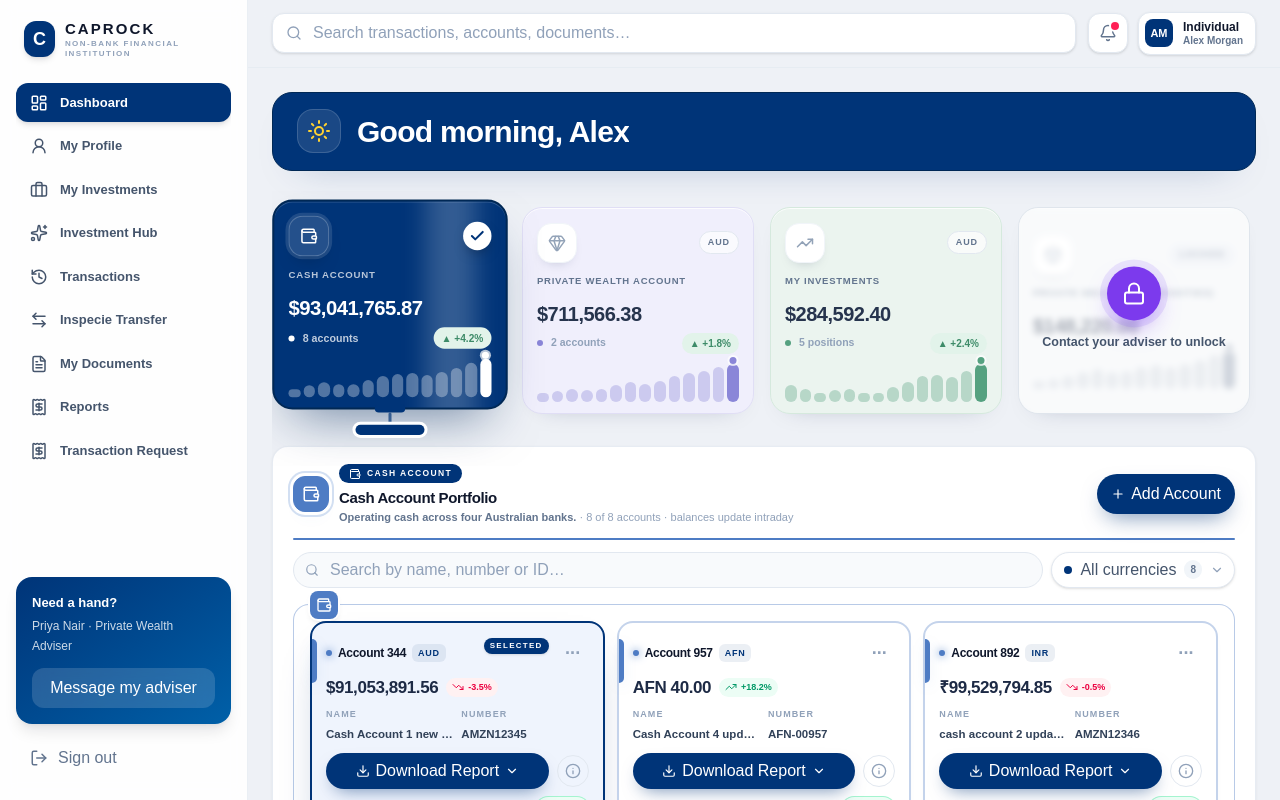
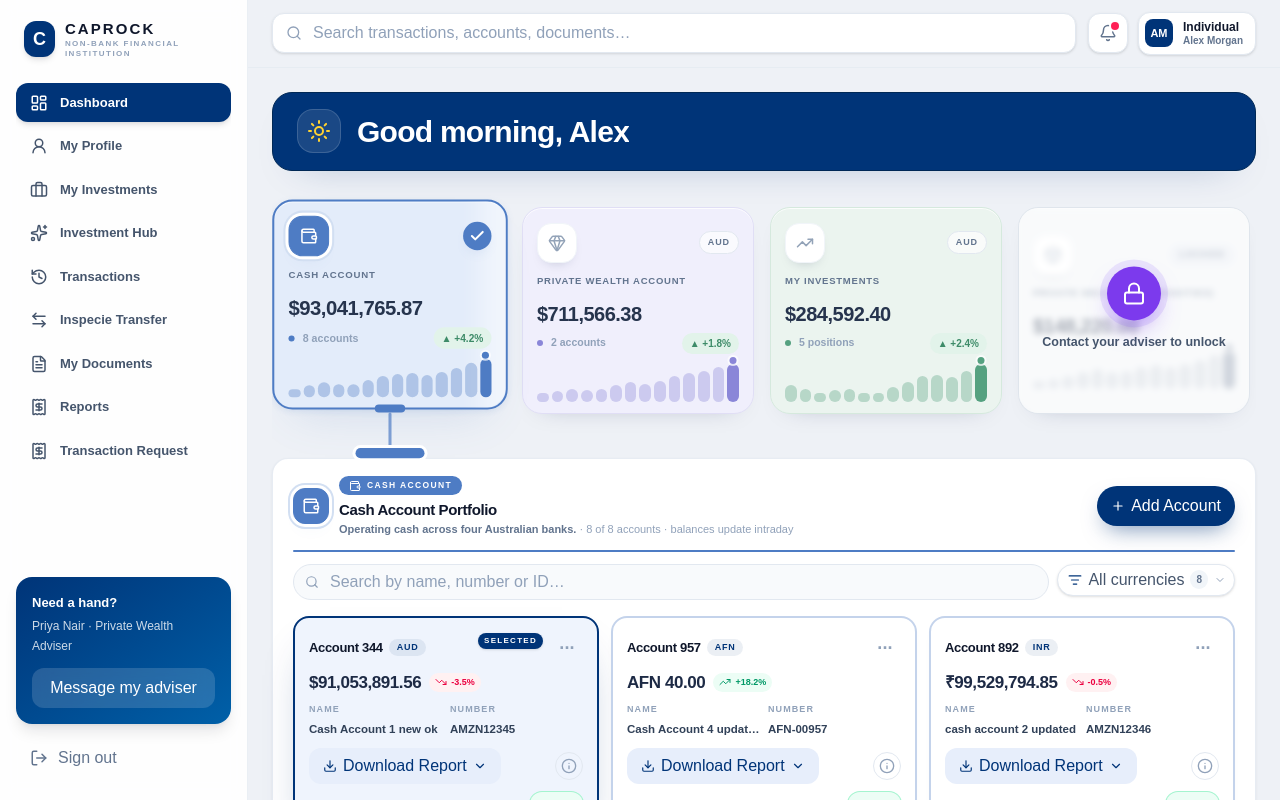
Before and after one commit to AnfasPervez2399/uplifting-caprock, a React (Vite) app: page /portal in a window 1280 px wide. Shown: the top 800 px of the page. Built offline with nearby package versions, Linux system fonts and the light colour scheme.

Commit message:
updated file

```diff
--- a/src/features/portal/pages/DashboardHome.tsx
+++ b/src/features/portal/pages/DashboardHome.tsx
@@ -10,9 +10,13 @@ import {
   ChevronLeft,
   ChevronRight,
   Download,
+  FileDown,
+  FileSpreadsheet,
+  FileText,
   Gem,
   Info,
   Lock,
+  ListFilter,
   PiggyBank,
   Plus,
   Search,
@@ -281,12 +285,12 @@ function PortfolioCarousel({
   };
   return (
     <div
-      className="group relative z-10 -mb-4 mt-4"
+      className="group relative z-10 -mb-1 mt-4"
       style={{ overflowX: "visible", overflowY: "clip" }}
     >
       <div
         ref={track}
-        className="no-scrollbar -mb-5 flex snap-x snap-mandatory gap-4 overflow-x-auto px-1 pb-[52px] pt-4"
+        className="no-scrollbar -mb-2 flex snap-x snap-mandatory gap-4 overflow-x-auto px-1 pb-[52px] pt-4"
         style={{
           scrollbarColor: "transparent transparent",
           msOverflowStyle: "none",
@@ -321,7 +325,7 @@ function PortfolioCarousel({
               whileHover={{
                 y: isActive ? -8 : -7,
                 scale: 1.02,
-                borderColor: isActive ? "#002855" : meta.cardEdge,
+                borderColor: meta.cardEdge,
                 boxShadow: `0 28px 48px -20px ${meta.glow}`,
               }}
               whileTap={{ scale: 0.98 }}
@@ -342,12 +346,11 @@ function PortfolioCarousel({
               style={
                 isActive
                   ? {
-                      borderColor: "#002855",
+                      borderColor: meta.accent,
                       borderWidth: 2,
-                      background: "#003478",
+                      background: meta.soft,
                       zIndex: 2,
-                      boxShadow:
-                        "0 24px 48px -20px rgba(0,40,90,.55),inset 0 1px 0 rgba(255,255,255,.18)",
+                      boxShadow: `0 22px 44px -22px ${meta.glow},0 2px 8px -2px ${meta.glow},inset 0 1px 0 rgba(255,255,255,.7)`,
                     }
                   : {
                       borderColor: meta.whisperEdge,
@@ -363,7 +366,7 @@ function PortfolioCarousel({
                 className="pointer-events-none absolute inset-0 overflow-hidden rounded-[inherit]"
               >
                 {isActive && !kpi.locked && (
-                  <span className="prism-sheen absolute inset-y-[-20%] left-0 w-[22%] bg-white/20 blur-md" />
+                  <span className="prism-sheen absolute inset-y-[-20%] left-0 w-[30%] bg-white/50 blur-md" />
                 )}
               </span>
               {kpi.locked && (
@@ -399,14 +402,14 @@ function PortfolioCarousel({
                     animate={{ opacity: 1, scale: 1 }}
                     transition={{ duration: 0.25 }}
                     className="absolute -top-[3px] left-1/2 h-2 w-[30px] -translate-x-1/2 rounded-full"
-                    style={{ background: "#003478" }}
+                    style={{ background: meta.accent }}
                   />
                   <motion.span
                     initial={{ scaleY: 0, opacity: 0 }}
                     animate={{ scaleY: 1, opacity: 0.7 }}
                     transition={{ delay: 0.1, duration: 0.3, ease: "easeOut" }}
-                    style={{ background: "#003478", transformOrigin: "top" }}
-                    className="absolute left-1/2 top-[5px] h-[15px] w-[3px] -translate-x-1/2 rounded-full"
+                    style={{ background: meta.accent, transformOrigin: "top" }}
+                    className="absolute left-1/2 top-[5px] h-[38px] w-[3px] -translate-x-1/2 rounded-full"
                   />
                   <motion.span
                     initial={{ opacity: 0, scale: 0.5 }}
@@ -417,11 +420,10 @@ function PortfolioCarousel({
                       stiffness: 500,
                       damping: 20,
                     }}
-                    className="absolute left-1/2 top-[17px] h-[10px] w-[68px] -translate-x-1/2 rounded-full"
+                    className="absolute left-1/2 top-[40px] h-[10px] w-[68px] -translate-x-1/2 rounded-full"
                     style={{
-                      background: "#003478",
-                      boxShadow:
-                        "0 0 0 3px #FFFFFF,0 8px 16px -6px rgba(0,52,120,.5)",
+                      background: meta.accent,
+                      boxShadow: `0 0 0 3px #FFFFFF,0 8px 16px -6px ${meta.glow}`,
                     }}
                   />
                 </span>
@@ -435,10 +437,9 @@ function PortfolioCarousel({
                     isActive
                       ? {
                           color: "#FFFFFF",
-                          background: "rgba(255,255,255,.14)",
-                          borderColor: "rgba(255,255,255,.22)",
-                          boxShadow:
-                            "0 0 0 3px rgba(255,255,255,.12),0 10px 20px -12px rgba(0,0,0,.5)",
+                          background: meta.accent,
+                          borderColor: meta.accent,
+                          boxShadow: `0 0 0 3px #FFFFFF,0 0 0 5px ${meta.cardEdge},0 10px 20px -12px ${meta.glow}`,
                         }
                       : {
                           color: "#93A3B8",
@@ -460,8 +461,11 @@ function PortfolioCarousel({
                     transition={{ type: "spring", stiffness: 500, damping: 20 }}
                     layout
                     layoutId="pf-viewing"
-                    className="grid h-7 w-7 shrink-0 place-items-center rounded-full bg-white text-[#003478]"
-                    style={{ boxShadow: "0 6px 14px -6px rgba(0,0,0,.5)" }}
+                    className="grid h-7 w-7 shrink-0 place-items-center rounded-full text-white"
+                    style={{
+                      background: meta.accent,
+                      boxShadow: `0 6px 14px -6px ${meta.glow}`,
+                    }}
                   >
                     <Check className="h-4 w-4" strokeWidth={3} />
                   </motion.span>
@@ -472,33 +476,20 @@ function PortfolioCarousel({
                   </span>
                 )}
               </span>
-              <span
-                className="mt-2 block text-[9.5px] font-extrabold uppercase leading-5 tracking-[0.08em] text-slate-500"
-                style={
-                  isActive ? { color: "rgba(255,255,255,.72)" } : undefined
-                }
-              >
+              <span className="mt-2 block text-[9.5px] font-extrabold uppercase leading-5 tracking-[0.08em] text-slate-500">
                 {kpi.label}
               </span>
-              <span
-                className="relative mt-2 block truncate text-[20px] font-bold tabular-nums tracking-tight text-[#26344D]"
-                style={isActive ? { color: "#FFFFFF" } : undefined}
-              >
+              <span className="relative mt-2 block truncate text-[20px] font-bold tabular-nums tracking-tight text-[#26344D]">
                 <CountUp
                   value={kpi.amount}
                   format={(v) => fmtMoney(v, kpi.currency)}
                 />
               </span>
               {!kpi.locked && (
-                <span
-                  className="relative mt-1 flex items-center gap-2 text-[10.5px] font-semibold text-slate-400"
-                  style={
-                    isActive ? { color: "rgba(255,255,255,.75)" } : undefined
-                  }
-                >
+                <span className="relative mt-1 flex items-center gap-2 text-[10.5px] font-semibold text-slate-400">
                   <span
                     className="h-1.5 w-1.5 rounded-full"
-                    style={{ background: isActive ? "#FFFFFF" : meta.accent }}
+                    style={{ background: meta.accent }}
                   />
                   {counts[id]}
                   <span
@@ -520,9 +511,9 @@ function PortfolioCarousel({
               <span className="relative mt-2.5 block">
                 <MiniBars
                   values={kpi.spark}
-                  bar={isActive ? "rgba(255,255,255,.32)" : `${meta.accent}59`}
-                  last={isActive ? "#FFFFFF" : meta.accent}
-                  dot={isActive ? "#FFFFFF" : meta.accent}
+                  bar={`${meta.accent}59`}
+                  last={meta.accent}
+                  dot={meta.accent}
                 />
               </span>
             </motion.button>
@@ -683,14 +674,6 @@ function AccountCard({
           }
         }}
       >
-        <span
-          aria-hidden
-          className="absolute left-0 top-4 h-11 w-[5px] rounded-r-full"
-          style={{
-            background: accent,
-            boxShadow: `0 4px 12px -2px ${accent}88`,
-          }}
-        />
         {selected && (
           <motion.span
             initial={{ opacity: 0, scale: 0.8 }}
@@ -705,14 +688,10 @@ function AccountCard({
             className="flex items-center justify-between"
             onClick={(e) => e.stopPropagation()}
           >
-            <p className="flex items-center gap-1.5 text-xs font-extrabold tracking-tight text-slate-900">
-              <span
-                className="h-1.5 w-1.5 rounded-full"
-                style={{ background: accent, boxShadow: `0 0 8px ${accent}` }}
-              />
+            <p className="flex items-center gap-1.5 text-[13px] font-extrabold tracking-tight text-slate-900">
               Account {account.id}
               <span
-                className="rounded-md px-1.5 py-[3px] text-[9px] font-black tracking-[0.08em]"
+                className="rounded-full px-2 py-[2px] text-[9px] font-black tracking-[0.08em]"
                 style={{ background: "#00347814", color: "#003478" }}
               >
                 {account.currency}
@@ -773,11 +752,11 @@ function AccountCard({
             className="mt-2.5 flex items-center gap-2"
             onClick={(e) => e.stopPropagation()}
           >
-            <div className="relative flex-1">
+            <div className="relative flex-none">
               <button
                 type="button"
                 onClick={() => setReportMenu((o) => !o)}
-                className="flex w-full items-center justify-center gap-1.5 rounded-full bg-[#003478] py-1.5 text-[10px] font-extrabold text-white shadow-[0_8px_18px_-8px_rgba(0,52,120,.6)] transition hover:-translate-y-px hover:bg-[#002855] hover:shadow-[0_10px_22px_-8px_rgba(0,52,120,.65)] active:translate-y-0 active:scale-[0.98]"
+                className="inline-flex w-auto items-center justify-center gap-1.5 rounded-xl bg-[#E7EEFB] px-3.5 py-[6px] text-[10px] font-extrabold text-[#003478] transition hover:bg-[#003478] hover:text-white hover:shadow-[0_10px_22px_-8px_rgba(0,52,120,.65)] active:scale-[0.98]"
               >
                 <Download className="h-3.5 w-3.5" /> Download Report
                 <ChevronDown
@@ -790,26 +769,32 @@ function AccountCard({
                     className="fixed inset-0 z-20"
                     onClick={() => setReportMenu(false)}
                   />
-                  <ul className="absolute inset-x-0 bottom-full z-30 mb-1.5 overflow-hidden rounded-xl border border-slate-200 bg-white p-1 shadow-xl">
-                    {["PDF statement", "Excel transactions", "CSV ledger"].map(
-                      (f) => (
-                        <li key={f}>
+                  <ul className="absolute inset-x-0 bottom-full z-30 mb-1.5 overflow-hidden rounded-xl border border-slate-200/80 bg-white p-1 shadow-[0_20px_44px_-16px_rgba(15,30,70,.35)] ring-1 ring-slate-950/5">
+                    {[
+                      { label: "PDF statement", Icon: FileText },
+                      { label: "Excel transactions", Icon: FileSpreadsheet },
+                      { label: "CSV ledger", Icon: FileDown },
+                    ].map(({ label, Icon }) => (
+                      <li key={label}>
                         <button
                           type="button"
                           onClick={() => {
                             setReportMenu(false);
                             pushToast(
                               "Report preparing",
-                                `${f} · Account ${account.id}.`,
-                              );
-                            }}
-                            className="w-full rounded-lg px-3 py-2 text-left text-xs font-bold text-slate-600 hover:bg-slate-50"
-                          >
-                            {f}
+                              `${label} · Account ${account.id}.`,
+                            );
+                          }}
+                          className="group flex w-full items-center gap-2 rounded-lg px-2.5 py-2 text-left text-[11px] font-bold text-slate-600 transition hover:bg-[#EAF1FE] hover:text-[#003478]"
+                        >
+                          <span className="grid h-6 w-6 shrink-0 place-items-center rounded-md bg-slate-100 text-slate-500 transition group-hover:bg-[#003478] group-hover:text-white">
+                            <Icon className="h-3.5 w-3.5" />
+                          </span>
+                          {label}
+                          <Download className="ml-auto h-3 w-3 opacity-0 transition group-hover:opacity-60" />
                         </button>
                       </li>
-                      ),
-                    )}
+                    ))}
                   </ul>
                 </>
               )}
@@ -821,7 +806,7 @@ function AccountCard({
                 setDraftName(account.name);
                 setDetail(true);
               }}
-              className="grid h-8 w-8 shrink-0 place-items-center rounded-full border border-slate-200 text-slate-400 transition hover:border-[#003478] hover:text-[#003478] active:scale-95"
+              className="ml-auto grid h-7 w-7 shrink-0 place-items-center rounded-full border border-slate-200 text-slate-400 transition hover:border-[#003478] hover:text-[#003478] active:scale-95"
             >
               <Info className="h-4 w-4" />
             </button>
@@ -1318,8 +1303,8 @@ function PortfolioPanel({
         className="transition-colors duration-300"
         style={{
           background: meta.soft,
-          borderColor: meta.cardEdge,
-          borderTop: `3px solid ${meta.accent}`,
+          borderColor: `${meta.accent}99`,
+          borderTop: `4px solid ${meta.accent}`,
         }}
       >
         <div className="flex flex-wrap items-center gap-2.5 px-4 pt-4 sm:px-5">
@@ -1335,7 +1320,10 @@ function PortfolioPanel({
             <PfIcon className="h-[18px] w-[18px]" />
           </span>
           <div className="min-w-0 flex-1">
-            <p className="mb-0.5 inline-flex w-fit items-center gap-1.5 rounded-full bg-[#003478] px-2.5 py-[3px] text-[8.5px] font-black uppercase tracking-[0.16em] text-white">
+            <p
+              className="mb-0.5 inline-flex w-fit items-center gap-1.5 rounded-full px-2.5 py-[3px] text-[8.5px] font-black uppercase tracking-[0.16em] text-white transition-colors duration-300"
+              style={{ background: meta.accent }}
+            >
               <PfIcon className="h-3 w-3" />
               {kpi?.label ?? "Portfolio"}
             </p>
@@ -1382,16 +1370,13 @@ function PortfolioPanel({
                 onClick={() => setCcyOpen((o) => !o)}
                 aria-haspopup="listbox"
                 aria-expanded={ccyOpen}
-                className={`inline-flex h-9 items-center gap-2 rounded-full border bg-white pl-3 pr-2.5 text-xs font-extrabold shadow-sm transition active:scale-[0.98] ${
+                className={`inline-flex h-8 items-center gap-1.5 rounded-full border bg-white pl-2.5 pr-2 text-[11px] font-bold shadow-sm transition active:scale-[0.98] ${
                   ccyOpen || currency !== "All"
-                    ? "border-[#003478] text-[#003478]"
+                    ? "border-[#003478] bg-[#EAF1FE] text-[#003478]"
                     : "border-slate-200 text-slate-600 hover:border-[#B9CCF5] hover:text-[#003478]"
                 }`}
               >
-                <span
-                  className="h-2 w-2 rounded-full"
-                  style={{ background: "#003478" }}
-                />
+                <ListFilter className="h-3.5 w-3.5 text-[#003478]" />
                 {currency === "All" ? "All currencies" : currency}
                 <span className="rounded-full bg-slate-100 px-1.5 py-[2px] text-[10px] font-black tabular-nums text-slate-500">
                   {currency === "All"
@@ -1399,7 +1384,7 @@ function PortfolioPanel({
                     : (ccyCounts[currency] ?? 0)}
                 </span>
                 <ChevronDown
-                  className={`h-3.5 w-3.5 text-slate-400 transition-transform ${ccyOpen ? "rotate-180" : ""}`}
+                  className={`h-3 w-3 text-slate-400 transition-transform ${ccyOpen ? "rotate-180" : ""}`}
                 />
               </button>
               {ccyOpen && (
@@ -1413,7 +1398,6 @@ function PortfolioPanel({
                     className="absolute left-0 z-30 mt-1.5 w-56 overflow-hidden rounded-2xl border border-slate-200 bg-white p-1.5 shadow-xl sm:left-auto sm:right-0"
                   >
                     {accountCurrencies.map((c) => {
-                      const dot = "#003478";
                       const n =
                         c === "All" ? source.length : (ccyCounts[c] ?? 0);
                       const on = currency === c;
@@ -1427,16 +1411,12 @@ function PortfolioPanel({
                               setCurrency(c);
                               setCcyOpen(false);
                             }}
-                            className={`flex w-full items-center gap-2.5 rounded-xl px-3 py-2 text-left text-xs font-bold transition ${
+                            className={`flex w-full items-center gap-2 rounded-xl px-2.5 py-1.5 text-left text-[11px] font-bold transition ${
                               on
                                 ? "bg-[#EAF1FE] text-[#003478]"
                                 : "text-slate-600 hover:bg-slate-50"
                             }`}
                           >
-                            <span
-                              className="h-2 w-2 shrink-0 rounded-full"
-                              style={{ background: dot }}
-                            />
                             <span className="flex-1">
                               {c === "All" ? "All currencies" : c}
                             </span>
@@ -1464,16 +1444,7 @@ function PortfolioPanel({
           transition={{ duration: 0.35, ease: "easeOut" }}
           className="px-4 py-4 sm:px-5"
         >
-          <div
-            className="relative rounded-2xl border-[1.5px] bg-white/60 p-3 sm:p-4"
-            style={{ borderColor: `${meta.accent}66` }}
-          >
-            <span
-              className="absolute -top-3.5 left-4 grid h-7 w-7 place-items-center rounded-lg text-white shadow-md ring-2 ring-white"
-              style={{ background: meta.accent }}
-            >
-              <PfIcon className="h-4 w-4" />
-            </span>
+          <div className="relative">
             {activePf === "invest" || activePf === "secur" ? (
               <div className="grid gap-4 md:grid-cols-2 xl:grid-cols-3">
                 {pagedHold.map((h, i) => (
```
Lines whose indentation alone changed are shown as unchanged.
